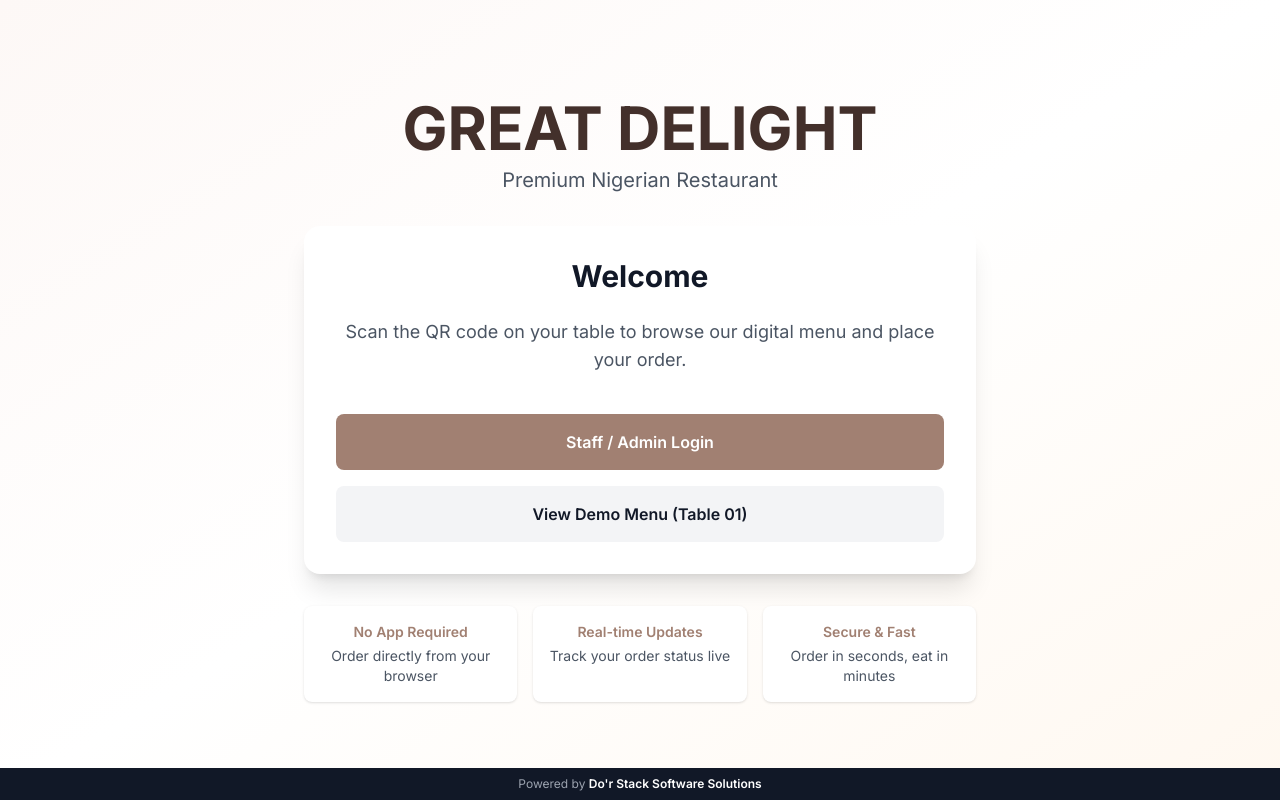
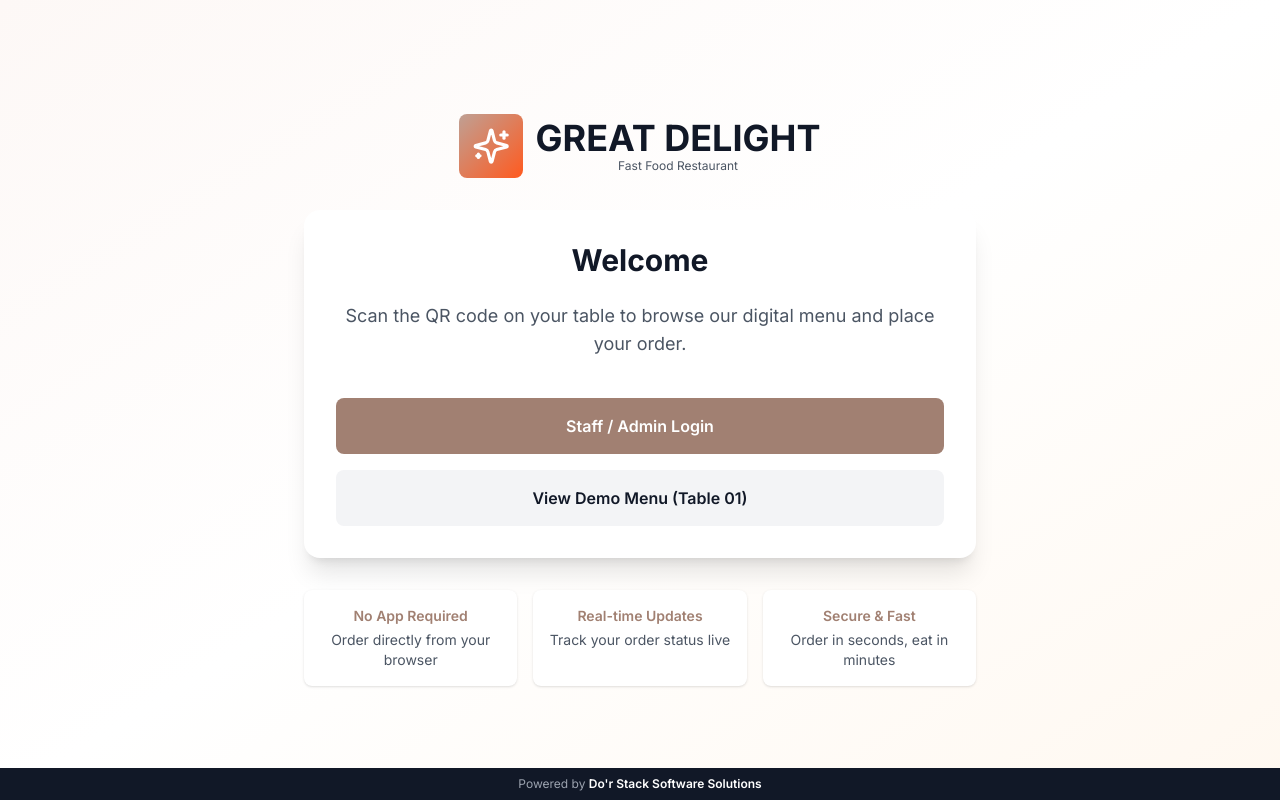
Before and after one commit to kelvzzy/Great-delight-fast-food, a Next.js app: page / in a window 1280 px wide. Built offline with nearby package versions, Linux system fonts and the light colour scheme.

Commit message:
feat: Phase 4 - Logo component integration with documentation

```diff
--- a/src/app/page.tsx
+++ b/src/app/page.tsx
@@ -1,17 +1,13 @@
 import Link from 'next/link';
+import { Logo } from '@/components/Logo';
 
 export default function HomePage() {
   return (
     <div className="min-h-screen bg-gradient-to-br from-primary-50 via-white to-accent-50 flex flex-col items-center justify-center p-4">
       <div className="max-w-2xl w-full text-center space-y-8">
         {/* Logo/Branding */}
-        <div className="space-y-2">
-          <h1 className="text-6xl font-bold text-primary-900">
-            GREAT DELIGHT
-          </h1>
-          <p className="text-xl text-gray-600">
-            Premium Nigerian Restaurant
-          </p>
+        <div className="flex justify-center">
+          <Logo size="xl" showText={true} />
         </div>
 
         {/* Welcome Message */}
--- /dev/null
+++ b/src/components/Logo.tsx
@@ -0,0 +1,103 @@
+import Image from 'next/image';
+import { Sparkles } from 'lucide-react';
+
+interface LogoProps {
+  size?: 'sm' | 'md' | 'lg' | 'xl';
+  showText?: boolean;
+  className?: string;
+  variant?: 'light' | 'dark';
+}
+
+const sizeMap = {
+  sm: { icon: 24, text: 'text-lg' },
+  md: { icon: 32, text: 'text-xl' },
+  lg: { icon: 48, text: 'text-2xl' },
+  xl: { icon: 64, text: 'text-4xl' },
+};
+
+/**
+ * Logo Component
+ *
+ * Centralized logo component for easy replacement across the application.
+ *
+ * TO REPLACE LOGO:
+ * 1. Add your logo image to: /public/logo.png
+ * 2. If transparent PNG, set HAS_CUSTOM_LOGO to true below
+ * 3. If you need different light/dark versions:
+ *    - Add /public/logo-light.png and /public/logo-dark.png
+ *    - Update the code to use variant prop
+ *
+ * Current: Using icon fallback until custom logo is provided
+ */
+export function Logo({ size = 'md', showText = true, className = '', variant = 'light' }: LogoProps) {
+  const { icon, text } = sizeMap[size];
+
+  // Set this to true when you add your custom logo to /public/logo.png
+  const HAS_CUSTOM_LOGO = false;
+
+  return (
+    <div className={`flex items-center gap-3 ${className}`}>
+      {HAS_CUSTOM_LOGO ? (
+        // Custom logo image
+        <div className="relative" style={{ width: icon, height: icon }}>
+          <Image
+            src="/logo.png"
+            alt="Great Delight Logo"
+            fill
+            className="object-contain"
+            priority
+          />
+        </div>
+      ) : (
+        // Fallback icon (sparkles representing "Great Delight")
+        <div
+          className={`flex items-center justify-center rounded-lg bg-gradient-to-br from-primary-500 to-accent-500 p-2`}
+          style={{ width: icon, height: icon }}
+        >
+          <Sparkles className="text-white" size={icon * 0.6} />
+        </div>
+      )}
+
+      {showText && (
+        <div className="flex flex-col">
+          <span className={`font-bold ${text} ${variant === 'dark' ? 'text-white' : 'text-gray-900'}`}>
+            GREAT DELIGHT
+          </span>
+          <span className={`text-xs ${variant === 'dark' ? 'text-gray-300' : 'text-gray-600'}`}>
+            Fast Food Restaurant
+          </span>
+        </div>
+      )}
+    </div>
+  );
+}
+
+/**
+ * Logo Icon Only (for favicons, small spaces)
+ */
+export function LogoIcon({ size = 32, className = '' }: { size?: number; className?: string }) {
+  const HAS_CUSTOM_LOGO = false;
+
+  if (HAS_CUSTOM_LOGO) {
+    return (
+      <div className="relative" style={{ width: size, height: size }}>
+        <Image
+          src="/logo.png"
+          alt="Great Delight"
+          fill
+          className={`object-contain ${className}`}
+          priority
+        />
+      </div>
+    );
+  }
+
+  return (
+    <div
+      className={`flex items-center justify-center rounded-lg bg-gradient-to-br from-primary-500 to-accent-500 ${className}`}
+      style={{ width: size, height: size }}
+    >
+      <Sparkles className="text-white" size={size * 0.6} />
+    </div>
+  );
+}
--- a/src/components/admin/AdminNav.tsx
+++ b/src/components/admin/AdminNav.tsx
@@ -13,6 +13,7 @@ import {
   ChevronLeft
 } from 'lucide-react';
 import { useState } from 'react';
+import { Logo } from '@/components/Logo';
 
 interface AdminNavProps {
   userName?: string;
@@ -39,8 +40,8 @@ export function AdminNav({ userName, userEmail }: AdminNavProps) {
       {/* Desktop Sidebar */}
       <aside className="hidden md:flex md:flex-col md:w-64 bg-gray-900 text-white min-h-screen">
         <div className="p-6 border-b border-gray-800">
-          <h1 className="text-2xl font-bold">GREAT DELIGHT</h1>
-          <p className="text-sm text-gray-400 mt-1">Admin Portal</p>
+          <Logo size="md" variant="dark" showText={true} />
+          <p className="text-sm text-gray-400 mt-2">Admin Portal</p>
         </div>
 
         <nav className="flex-1 p-4 space-y-1">
@@ -82,7 +83,7 @@ export function AdminNav({ userName, userEmail }: AdminNavProps) {
 
       {/* Mobile Header */}
       <div className="md:hidden bg-gray-900 text-white px-4 py-3 flex items-center justify-between sticky top-0 z-50">
-        <h1 className="text-xl font-bold">GREAT DELIGHT</h1>
+        <Logo size="sm" variant="dark" showText={false} />
         <button
           onClick={() => setIsMobileMenuOpen(!isMobileMenuOpen)}
           className="p-2 hover:bg-gray-800 rounded-lg"
```
Also changed, not shown: 2 other files (tests, documents, lock files or other folders).
